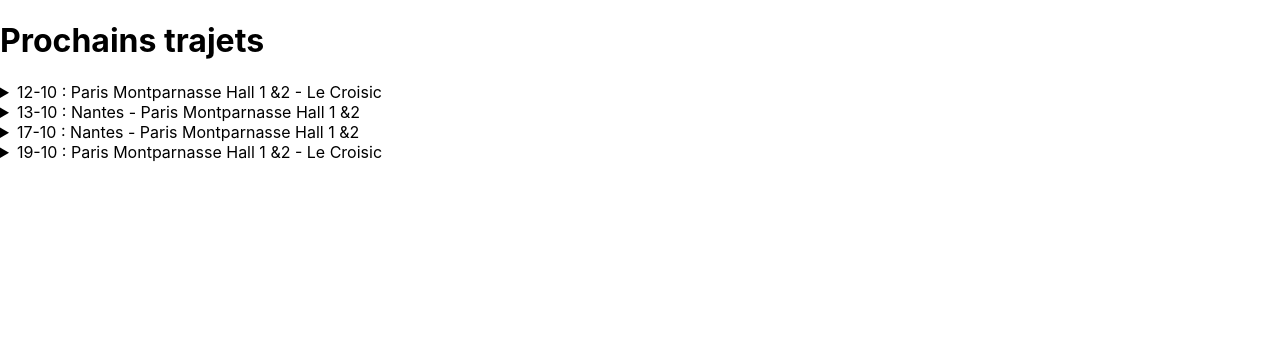
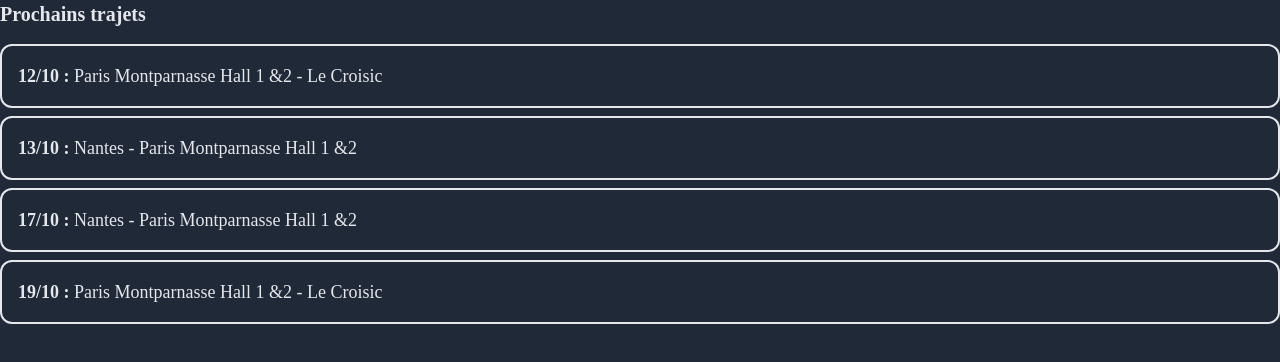
Before and after one commit to Ad-Hel/my-journeys, a React (Create React App) app: page /#/ in a window 1280 px wide. Shown: the top 362 px of the page. Built offline with nearby package versions, Linux system fonts and the light colour scheme.

Commit message:
Start styling

```diff
--- a/package.json
+++ b/package.json
@@ -46,6 +46,9 @@
     ]
   },
   "devDependencies": {
-    "gh-pages": "^4.0.0"
+    "autoprefixer": "^10.4.12",
+    "gh-pages": "^4.0.0",
+    "postcss": "^8.4.17",
+    "tailwindcss": "^3.1.8"
   }
 }
--- /dev/null
+++ b/postcss.config.js
@@ -0,0 +1,6 @@
+module.exports = {
+  plugins: {
+    tailwindcss: {},
+    autoprefixer: {},
+  },
+}
--- a/src/index.css
+++ b/src/index.css
@@ -1,13 +1,17 @@
-body {
-  margin: 0;
-  font-family: -apple-system, BlinkMacSystemFont, 'Segoe UI', 'Roboto', 'Oxygen',
-    'Ubuntu', 'Cantarell', 'Fira Sans', 'Droid Sans', 'Helvetica Neue',
-    sans-serif;
-  -webkit-font-smoothing: antialiased;
-  -moz-osx-font-smoothing: grayscale;
+@tailwind base;
+@tailwind components;
+@tailwind utilities;
+
+@layer base {
+  body{
+    @apply bg-gray-800;
+    @apply text-gray-200;
+  }
+
+  h1 {
+    @apply text-xl;
+  }
+  h2 {
+    @apply text-lg;
+  }
 }
-
-code {
-  font-family: source-code-pro, Menlo, Monaco, Consolas, 'Courier New',
-    monospace;
-}
--- a/src/routes/Home.tsx
+++ b/src/routes/Home.tsx
@@ -1,42 +1,53 @@
-import journeysJson from '../assets/journeys.json'
+import journeysJson from "../assets/journeys.json";
 
 const Home = () => {
-
-    const journeys = journeysJson.vehicle_journeys.sort((a, b) =>
-        parseInt(a.calendars[0].active_periods[0].begin, 10) - parseInt(b.calendars[0].active_periods[0].begin, 10)
-    )
-
+  const journeys = journeysJson.vehicle_journeys.sort(
+    (a, b) =>
+      parseInt(a.calendars[0].active_periods[0].begin, 10) -
+      parseInt(b.calendars[0].active_periods[0].begin, 10)
+  );
 
   const formatTime = (time: string) => {
-        const hours = time.slice(0,2)
-        const minutes = time.slice(2,4)
-        return `${hours}:${minutes}`
-    }
+    const hours = time.slice(0, 2);
+    const minutes = time.slice(2, 4);
+    return `${hours}:${minutes}`;
+  };
 
   const formatDate = (date: string) => {
-        const month = date.slice(4, 6)
-        const day = date.slice(-2)
-        return `${day}-${month}`
-    }
+    const month = date.slice(4, 6);
+    const day = date.slice(-2);
+    return `${day}/${month}`;
+  };
 
   return (
-        <>
-        <h1>Prochains trajets</h1>
-        {journeys.length > 0 && journeys.map((journey)=>(
-            <details key={journey.id}>
-                <summary>{formatDate(journey.calendars[0].active_periods[0].begin)} : {journey.stop_times[0].stop_point.name} - {journey.stop_times[journey.stop_times.length - 1].stop_point.name}
+    <div className="container mx-auto font-['montserrat']">
+      <h1 className="text-xl font-bold mb-4">Prochains trajets</h1>
+      {journeys.length > 0 &&
+        journeys.map((journey) => (
+          <details key={journey.id} className="border border-2 border-grey p-4 rounded-xl my-2">
+            <summary className=" marker:hidden list-none cursor-pointer">
+              <h2 className="inline">
+                <span className="font-bold">
+                {formatDate(journey.calendars[0].active_periods[0].begin)} :{" "}
+                </span>
+                {journey.stop_times[0].stop_point.name} -{" "}
+                {
+                  journey.stop_times[journey.stop_times.length - 1].stop_point
+                    .name
+                }
+              </h2>
             </summary>
-                <ul>
-                    {journey.stop_times.map((stop => (
-                        <li key={stop.stop_point.name}>
+            <ul className="mt-4 mb-2">
+              {journey.stop_times.map((stop) => (
+                <li key={stop.stop_point.name} className="mb-2">
                   {stop.stop_point.name} - {formatTime(stop.arrival_time)}
                 </li>
-                    )))}
+              ))}
             </ul>
           </details>
         ))}
-        </>
-    )
-}
+    </div>
+  );
+};
 
-export default Home
+export default Home;
--- /dev/null
+++ b/tailwind.config.js
@@ -0,0 +1,8 @@
+/** @type {import('tailwindcss').Config} */
+module.exports = {
+  content: ["./src/**/*.{js,jsx,ts,tsx}"],
+  theme: {
+    extend: {},
+  },
+  plugins: [],
+}
```
Also changed, not shown: 1 other file (tests, documents, lock files or other folders). Lines whose indentation alone changed are shown as unchanged.
